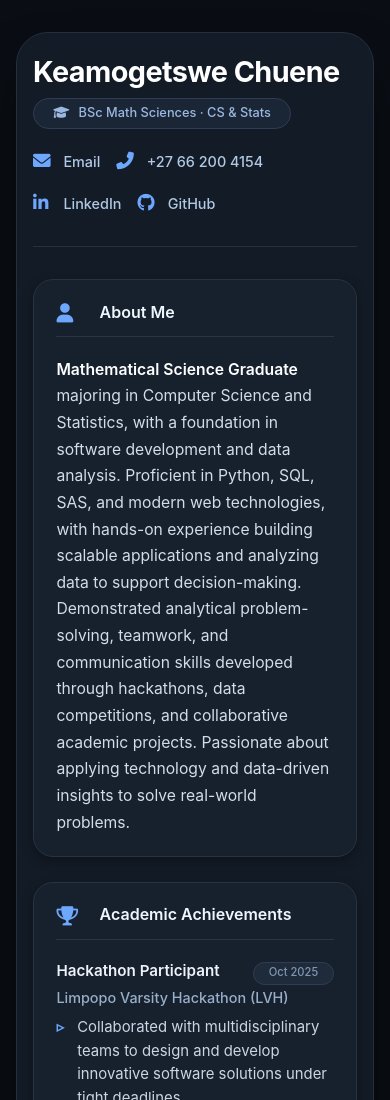
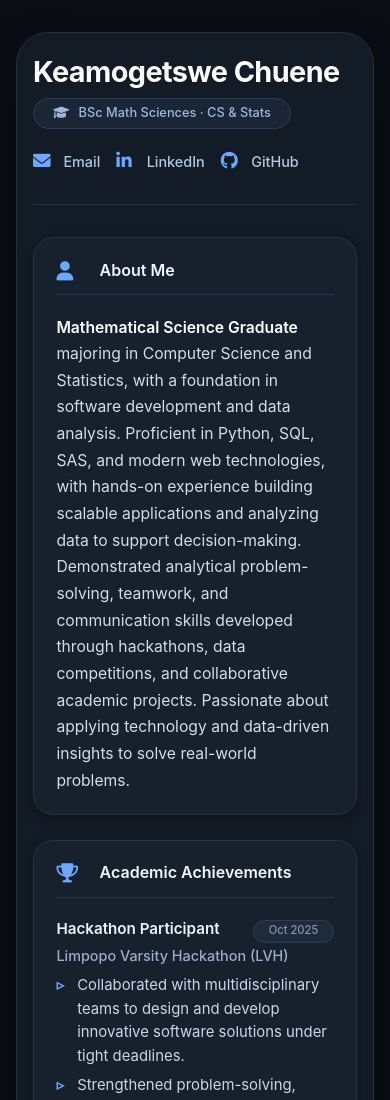
Before and after one commit to keachuene/keachuene.github.io, a plain HTML site: page index.html in a window 390 px wide. Shown: the top 1100 px of the page. Drawn offline with Linux system fonts and the light colour scheme.

Commit message:
Remove phone number link from contact section
Removed phone number link from contact section and ensured proper HTML closing tag.

```diff
--- a/index.html
+++ b/index.html
@@ -373,7 +373,6 @@
     </div>
     <div class="contact-links">
       <a href="mailto:keamogetswechuene11@gmail.com"><i class="fas fa-envelope"></i> Email</a>
-      <a href="tel:+27662004154"><i class="fas fa-phone-alt"></i> +27 66 200 4154</a>
       <a href="#" target="_blank"><i class="fab fa-linkedin-in"></i> LinkedIn</a>
       <a href="#" target="_blank"><i class="fab fa-github"></i> GitHub</a>
     </div>
```
